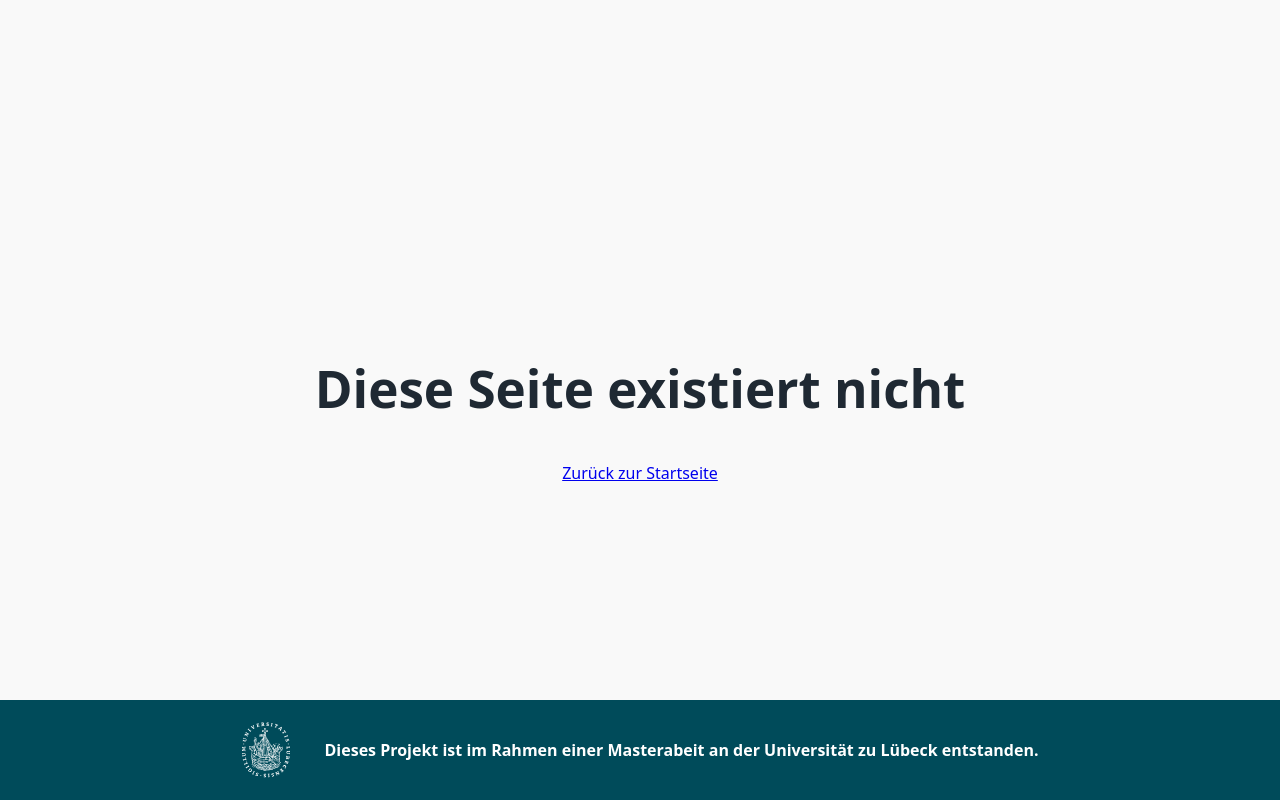
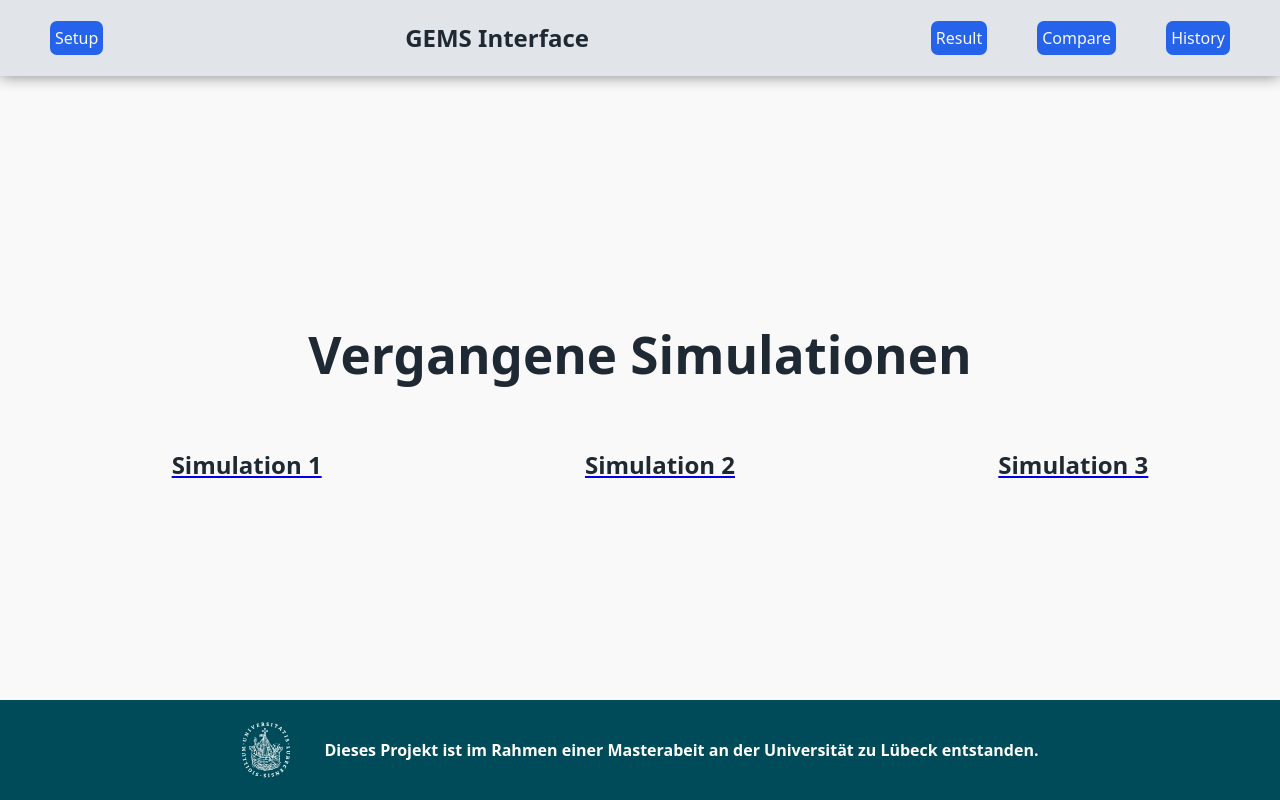
Before and after one commit to cjf999/masterarbeit, a React (Vite) app in the folder packages/frontend/: page /history in a window 1280 px wide. Built offline with nearby package versions, Linux system fonts and the light colour scheme.

Commit message:
added dummy history + items (uzl logo broken on dynamic route)

```diff
--- a/packages/frontend/src/App.tsx
+++ b/packages/frontend/src/App.tsx
@@ -3,7 +3,7 @@ import { useLocation } from 'react-router-dom';
 import './App.css'
 //import other components
 import Navbar from './components/Navbar';
-import Footer from './components/footer';
+import Footer from './components/Footer';
 
 function App() {
 
--- a/packages/frontend/src/components/SimLoader.tsx
+++ b/packages/frontend/src/components/SimLoader.tsx
@@ -1,7 +1,7 @@
 import { useEffect, useState } from "react";
 import { useLocation } from "react-router-dom";
 //import other components
-import Footer from "./footer";
+import Footer from "./Footer";
 import Navbar from "./Navbar";
 
 export default function SimLoader(){
--- a/packages/frontend/src/main.tsx
+++ b/packages/frontend/src/main.tsx
@@ -10,6 +10,8 @@ import NotFound from './pages/NotFound.tsx'
 import Compare from './pages/Compare.tsx'
 import Result from './pages/Result.tsx'
 import Setup from './pages/Setup.tsx'
+import History from './pages/History.tsx'
+import HistoryItems from './pages/HistoryItems.tsx'
 
 const router = createBrowserRouter([
   {path: "/", element: <App />}, //default route
@@ -17,6 +19,9 @@ const router = createBrowserRouter([
   {path: "/compare", element: <Compare />},
   {path: "/result", element: <Result />},
   {path: "/setup", element: <Setup />},
+  {path: "/history", element: <History />},
+  {path: "/history/:id", element: <HistoryItems />},
+
 ])
 
 createRoot(document.getElementById('root')!).render(
--- a/packages/frontend/src/pages/Compare.tsx
+++ b/packages/frontend/src/pages/Compare.tsx
@@ -1,4 +1,4 @@
-import Footer from "../components/footer";
+import Footer from "../components/Footer";
 import Navbar from "../components/Navbar";
 import { Link } from "react-router-dom";
 import SimLoader from "../components/SimLoader";
--- /dev/null
+++ b/packages/frontend/src/pages/History.tsx
@@ -0,0 +1,74 @@
+//import Components
+
+import Footer from "../components/Footer";
+import Navbar from "../components/Navbar";
+//import { useEffect, useState } from "react";
+
+//import Routes
+import { Link } from "react-router-dom";
+
+/**
+interface Simulation{
+    id: string;
+    name: string;
+}
+*/
+
+const History = () => {
+
+    /**
+    const [testusers, setTestusers] = useState<Simulation[]>([]);
+
+    useEffect(() => {
+        fetch("https://jsonplaceholder.typicode.com/users")
+        .then((response) => response.json())
+        .then((data) => setTestusers(data))
+
+    })
+    */
+
+    //array aus simulationen mit id
+    const simulationen = [
+        { id: 1, title: "Simulation 1"},
+        { id: 2, title: "Simulation 2"},
+        { id: 3, title: "Simulation 3"}
+    ]
+
+
+    return(
+    <>
+        <Navbar />
+        <h1>Vergangene Simulationen</h1>
+
+        {/*
+            <h2>(dummy content f. test von api)</h2>
+        <ul className="api-test">
+            {testusers.map((testusers) => (
+                <li key={testusers.id} >
+                    <Link to={`/history/${testusers.id}`}>
+                        <h2>{testusers.name}</h2>
+                    </Link>
+                    <p>Testuser-ID ist {testusers.id}</p>
+
+                </li>
+            ))}
+        </ul>
+        */}
+
+
+
+        <ul className="ul-history" style={{listStyle: "none", display: "flex", justifyContent: "space-around"}}>
+            {simulationen.map((item) => ( //gehe über das array, gib pro id die entsprechende sim aus
+                <li key={item.id} className="li-history">
+                    <Link to={`/history/${item.id}`}>
+                        <h2>{item.title}</h2>
+                    </Link>
+                </li>
+            ))}
+        </ul>
+        <Footer />
+    </>
+    )
+}
+
+export default History;
--- /dev/null
+++ b/packages/frontend/src/pages/HistoryItems.tsx
@@ -0,0 +1,62 @@
+//import Components
+
+import Footer from "../components/Footer";
+import Navbar from "../components/Navbar";
+
+import { useParams } from "react-router-dom";
+import { Link } from "react-router-dom";
+// import { useState, useEffect } from "react";
+
+
+/**
+interface SimulationItems{
+    id: string;
+    title: string;
+    completed: boolean;
+}
+*/
+
+const HistoryItems = () => {
+
+    const {id} = useParams();
+
+    // const [todos, setTodos] = useState<SimulationItems[]>([]);
+    /**
+    useEffect(() => {
+        fetch(`https://jsonplaceholder.typicode.com/users/${id}/todos`) //template literal anscheinend immer wenn params genutzt werden sollen
+        .then((response) => response.json())
+        .then((data) => setTodos(data))
+        // .catch((error) => console.error("Error beim fetchen der Todos der testuser"));
+    }, [id])
+    */
+
+    return(
+        <>
+            <Navbar />
+            <div>
+                <h1>Sim {id} wird angezeigt</h1>
+
+                {/**
+                <ul>
+                    {todos.map((id) => (
+                        <li key={todo.id}>
+                            <h4>Der gefundene ToDo-Titel ist: {todo.title}</h4>
+                            <p>Status des ToDos: {todo.completed ? "Erledigt" : "💩"}</p>
+                        </li>
+                    )
+                )}
+                </ul>
+                */}
+
+                <h3>
+                    <Link to={"/history"}>Zurück</Link>
+                </h3>
+
+            </div>
+
+            <Footer />
+        </>
+    )
+}
+
+export default HistoryItems
--- a/packages/frontend/src/pages/Result.tsx
+++ b/packages/frontend/src/pages/Result.tsx
@@ -1,5 +1,5 @@
 import { useEffect, useState } from "react";
-import Footer from "../components/footer";
+import Footer from "../components/Footer";
 import Navbar from "../components/Navbar";
 import { Link, useLocation } from "react-router-dom";
 
--- a/packages/frontend/src/pages/Setup.tsx
+++ b/packages/frontend/src/pages/Setup.tsx
@@ -1,6 +1,6 @@
 import { useNavigate } from "react-router-dom";
 import Navbar from "../components/Navbar";
-import Footer from "../components/footer";
+import Footer from "../components/Footer";
 
 
 function Setup(){
```
